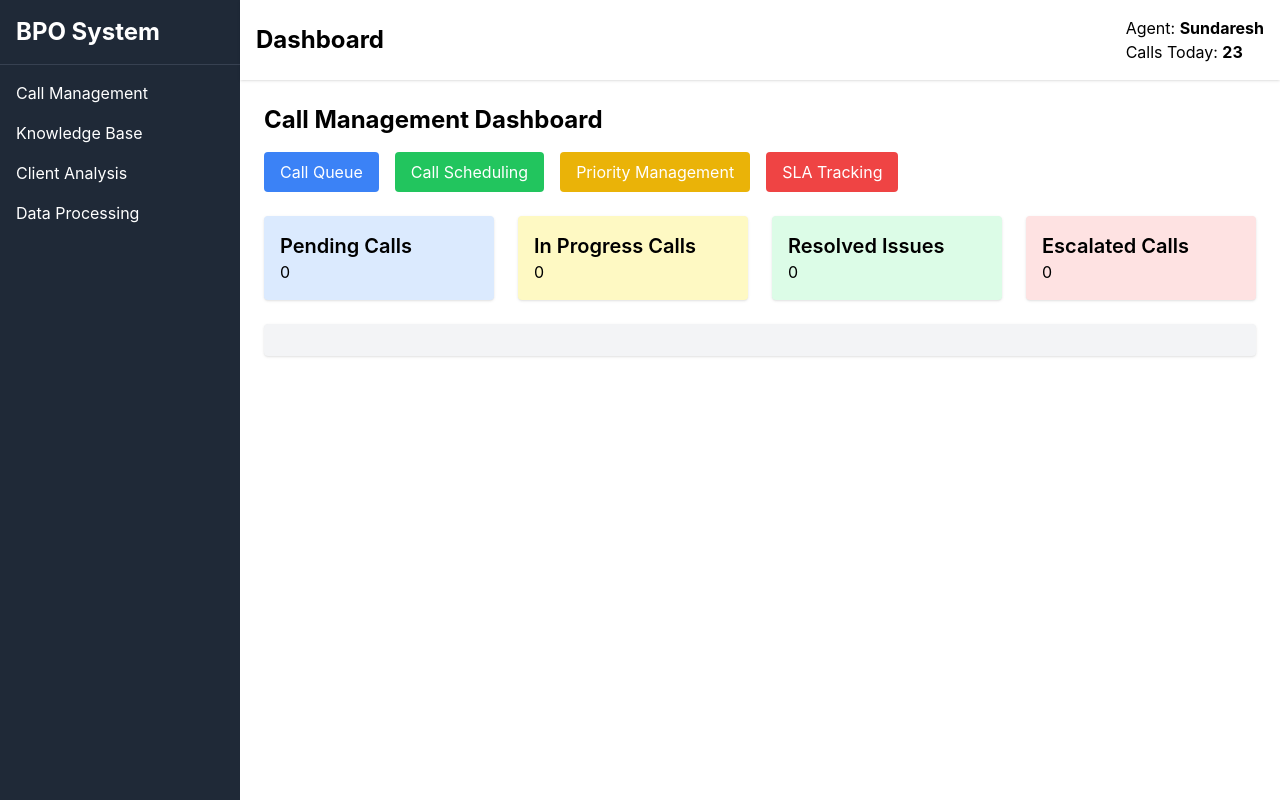
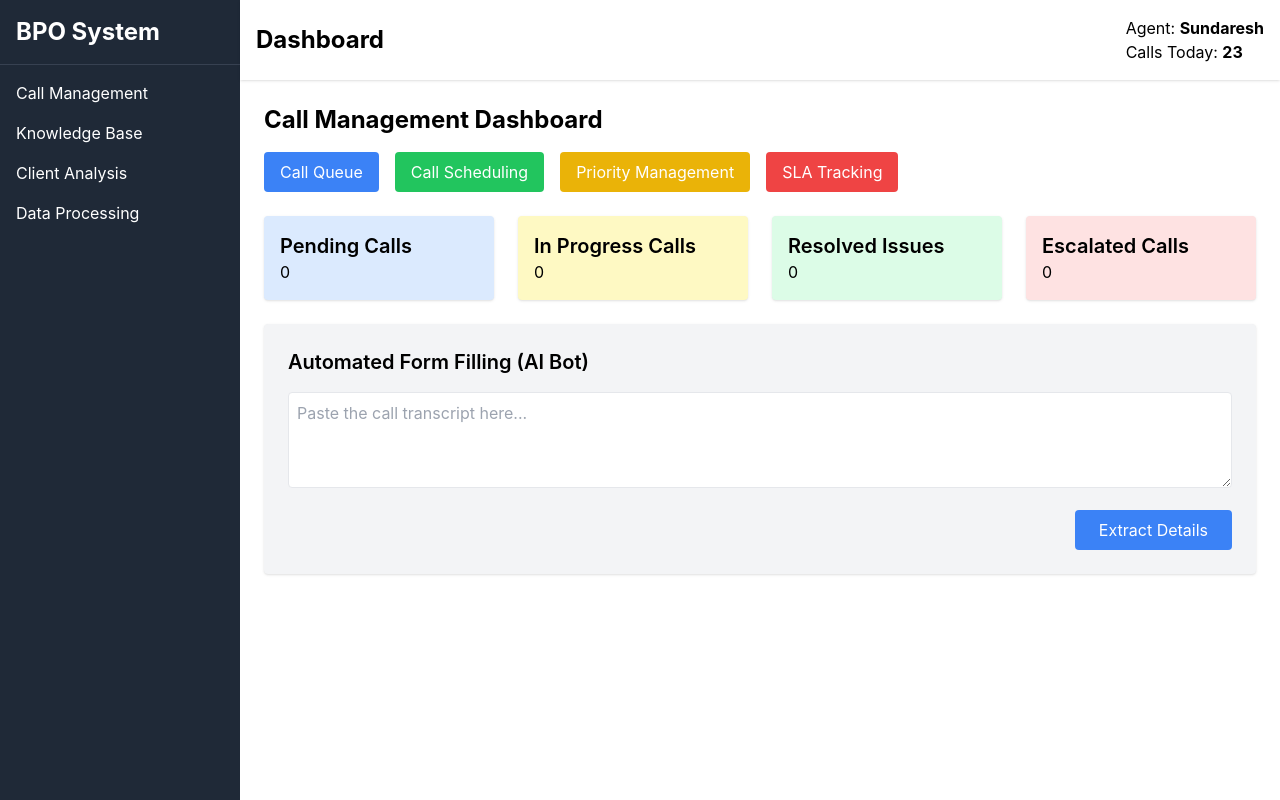
Before and after one commit to LordConnoisseur/EY-Techathon-5.0, a React (Create React App) app in the folder frontend/: page /call-management in a window 1280 px wide. Built offline with nearby package versions, Linux system fonts and the light colour scheme; no server answers.

Commit message:
Frontend Provisions

```diff
--- a/frontend/src/components/Dashboard.js
+++ b/frontend/src/components/Dashboard.js
@@ -3,11 +3,18 @@ import Sidebar from "./Sidebar";
 import Header from "./Header";
 
 function Dashboard() {
+  const handleDeploy = () => {
+    // Redirect to the Streamlit deployment URL (if available)
+    window.open("http://your-streamlit-app-url", "_blank");
+  };
+
   return (
     <div className="flex">
       <Sidebar />
       <div className="flex-1">
         <Header />
+
+        {/* Dashboard Widgets */}
         <div className="p-6 grid grid-cols-1 md:grid-cols-2 lg:grid-cols-3 gap-6">
           <div className="bg-blue-100 p-4 rounded shadow">
             <h2 className="text-xl font-semibold">Pending Tasks</h2>
@@ -22,6 +29,16 @@ function Dashboard() {
             <p>5 Calls</p>
           </div>
         </div>
+
+        {/* Deploy Button - Centered Below Widgets */}
+        <div className="flex justify-center mt-6">
+          <button
+            onClick={handleDeploy}
+            className="bg-purple-600 text-white px-6 py-2 rounded shadow-lg hover:bg-purple-700 transition"
+          >
+            Deploy on Streamlit
+          </button>
+        </div>
       </div>
     </div>
   );
--- a/frontend/src/pages/ArticleView.js
+++ b/frontend/src/pages/ArticleView.js
@@ -1,16 +1,37 @@
-import React from "react";
+import React, { useState } from "react";
 
 function ArticleView() {
-  // Mock article content
-  const article = {
-    title: "Understanding Claims Processing",
-    content: "This article explains the end-to-end claims processing workflow...",
+  const [question, setQuestion] = useState("");
+  const [answer, setAnswer] = useState("");
+
+  const handleAsk = async () => {
+    if (!question) return;
+
+    try {
+      const response = await fetch("http://127.0.0.1:5000/api/knowledge/ask", {
+        method: "POST",
+        headers: { "Content-Type": "application/json" },
+        body: JSON.stringify({ question }),
+      });
+      const data = await response.json();
+      setAnswer(data.answer);
+    } catch (error) {
+      console.error("Error fetching answer:", error);
+    }
   };
 
   return (
-    <div>
-      <h2 className="text-xl font-bold mb-4">{article.title}</h2>
-      <p>{article.content}</p>
+    <div className="p-6">
+      <h2 className="text-2xl font-bold mb-4">Smart Knowledge Base</h2>
+      <input
+        type="text"
+        className="border p-2 w-full mb-2"
+        placeholder="Ask a question..."
+        value={question}
+        onChange={(e) => setQuestion(e.target.value)}
+      />
+      <button className="bg-blue-500 text-white p-2" onClick={handleAsk}>Ask</button>
+      {answer && <p className="mt-4 p-4 bg-gray-200">{answer}</p>}
     </div>
   );
 }
--- a/frontend/src/pages/CallManagementDashboard.js
+++ b/frontend/src/pages/CallManagementDashboard.js
@@ -10,6 +10,16 @@ function CallManagementDashboard() {
     resolved: 0,
     escalated: 0,
   });
+
+  const [formData, setFormData] = useState({
+    customerName: "",
+    issue: "",
+    resolutionNotes: "",
+  });
+
+  const [transcript, setTranscript] = useState("");
+  const [loading, setLoading] = useState(false);
+  const [error, setError] = useState("");
 
   useEffect(() => {
     fetchCallStats();
@@ -31,69 +41,111 @@ function CallManagementDashboard() {
     }
   };
 
+  const handleTranscriptChange = (event) => {
+    setTranscript(event.target.value);
+  };
+
+  const extractFormDetails = async () => {
+    if (!transcript.trim()) {
+      setError("Please enter a call transcript.");
+      return;
+    }
+
+    setLoading(true);
+    setError("");
+
+    try {
+      const response = await fetch("http://127.0.0.1:5000/api/form-processing/fill-form", {
+        method: "POST",
+        headers: {
+          "Content-Type": "application/json",
+        },
+        body: JSON.stringify({ transcript }),
+      });
+
+      const data = await response.json();
+
+      if (data.error) {
+        throw new Error(data.error);
+      }
+
+      setFormData({
+        customerName: data.form_data.customerName || "",
+        issue: data.form_data.issue || "",
+        resolutionNotes: data.form_data.resolutionNotes || "",
+      });
+    } catch (error) {
+      console.error("Error extracting form details:", error);
+      setError("Failed to extract details. Please try again.");
+    } finally {
+      setLoading(false);
+    }
+  };
+
   return (
     <div className="flex">
-      {/* Sidebar */}
       <Sidebar />
-
       <div className="flex-1">
-        {/* Header */}
         <Header />
-
-        {/* Call Management Navigation */}
         <div className="p-6">
           <h1 className="text-2xl font-bold mb-4">Call Management Dashboard</h1>
+
+          {/* Navigation Links */}
           <div className="flex space-x-4 mb-6">
-            <Link
-              to="call-queue"
-              className="bg-blue-500 text-white px-4 py-2 rounded hover:bg-blue-600"
-            >
-              Call Queue
-            </Link>
-            <Link
-              to="call-scheduling"
-              className="bg-green-500 text-white px-4 py-2 rounded hover:bg-green-600"
-            >
-              Call Scheduling
-            </Link>
-            <Link
-              to="priority-management"
-              className="bg-yellow-500 text-white px-4 py-2 rounded hover:bg-yellow-600"
-            >
-              Priority Management
-            </Link>
-            <Link
-              to="sla-tracking"
-              className="bg-red-500 text-white px-4 py-2 rounded hover:bg-red-600"
-            >
-              SLA Tracking
-            </Link>
+            <Link to="call-queue" className="bg-blue-500 text-white px-4 py-2 rounded hover:bg-blue-600">Call Queue</Link>
+            <Link to="call-scheduling" className="bg-green-500 text-white px-4 py-2 rounded hover:bg-green-600">Call Scheduling</Link>
+            <Link to="priority-management" className="bg-yellow-500 text-white px-4 py-2 rounded hover:bg-yellow-600">Priority Management</Link>
+            <Link to="sla-tracking" className="bg-red-500 text-white px-4 py-2 rounded hover:bg-red-600">SLA Tracking</Link>
           </div>
 
-          {/* Dashboard Widgets */}
+          {/* Call Statistics */}
           <div className="grid grid-cols-1 md:grid-cols-2 lg:grid-cols-4 gap-6 mb-6">
-            <div className="bg-blue-100 p-4 rounded shadow">
-              <h2 className="text-xl font-semibold">Pending Calls</h2>
-              <p>{stats.pending}</p>
-            </div>
-            <div className="bg-yellow-100 p-4 rounded shadow">
-              <h2 className="text-xl font-semibold">In Progress Calls</h2>
-              <p>{stats.inProgress}</p>
-            </div>
-            <div className="bg-green-100 p-4 rounded shadow">
-              <h2 className="text-xl font-semibold">Resolved Issues</h2>
-              <p>{stats.resolved}</p>
-            </div>
-            <div className="bg-red-100 p-4 rounded shadow">
-              <h2 className="text-xl font-semibold">Escalated Calls</h2>
-              <p>{stats.escalated}</p>
-            </div>
+            <div className="bg-blue-100 p-4 rounded shadow"><h2 className="text-xl font-semibold">Pending Calls</h2><p>{stats.pending}</p></div>
+            <div className="bg-yellow-100 p-4 rounded shadow"><h2 className="text-xl font-semibold">In Progress Calls</h2><p>{stats.inProgress}</p></div>
+            <div className="bg-green-100 p-4 rounded shadow"><h2 className="text-xl font-semibold">Resolved Issues</h2><p>{stats.resolved}</p></div>
+            <div className="bg-red-100 p-4 rounded shadow"><h2 className="text-xl font-semibold">Escalated Calls</h2><p>{stats.escalated}</p></div>
           </div>
 
-          {/* Nested Routing for Call Management Pages */}
-          <div className="bg-gray-100 p-4 rounded shadow">
-            <Outlet />
+          {/* Automated Form Filling Section */}
+          <div className="bg-gray-100 p-6 rounded shadow">
+            <h2 className="text-xl font-semibold mb-4">Automated Form Filling (AI Bot)</h2>
+
+            {/* Call Transcript Input */}
+            <textarea
+              placeholder="Paste the call transcript here..."
+              value={transcript}
+              onChange={handleTranscriptChange}
+              className="w-full h-24 p-2 border rounded mb-4"
+            />
+
+            {/* Button Wrapper (Flexbox Centered) */}
+            <div className="flex justify-end">
+              <button
+                onClick={extractFormDetails}
+                className="bg-blue-500 text-white px-6 py-2 rounded hover:bg-blue-600 transition"
+              >
+                {loading ? "Extracting..." : "Extract Details"}
+              </button>
+            </div>
+
+            {/* Error Message */}
+            {error && <p className="text-red-500 mt-2">{error}</p>}
+
+            {/* Display Extracted Form Data */}
+            {formData.customerName && (
+              <div className="mt-6">
+                <label className="block text-lg font-semibold">Customer Name:</label>
+                <input type="text" value={formData.customerName} className="border p-2 rounded w-full mb-2" readOnly />
+
+                <label className="block text-lg font-semibold">Issue:</label>
+                <textarea value={formData.issue} className="border p-2 rounded w-full mb-2" readOnly />
+
+                <label className="block text-lg font-semibold">Resolution Notes:</label>
+                <textarea value={formData.resolutionNotes} className="border p-2 rounded w-full mb-2" readOnly />
+              </div>
+            )}
           </div>
+          <Outlet />
         </div>
       </div>
     </div>
```
